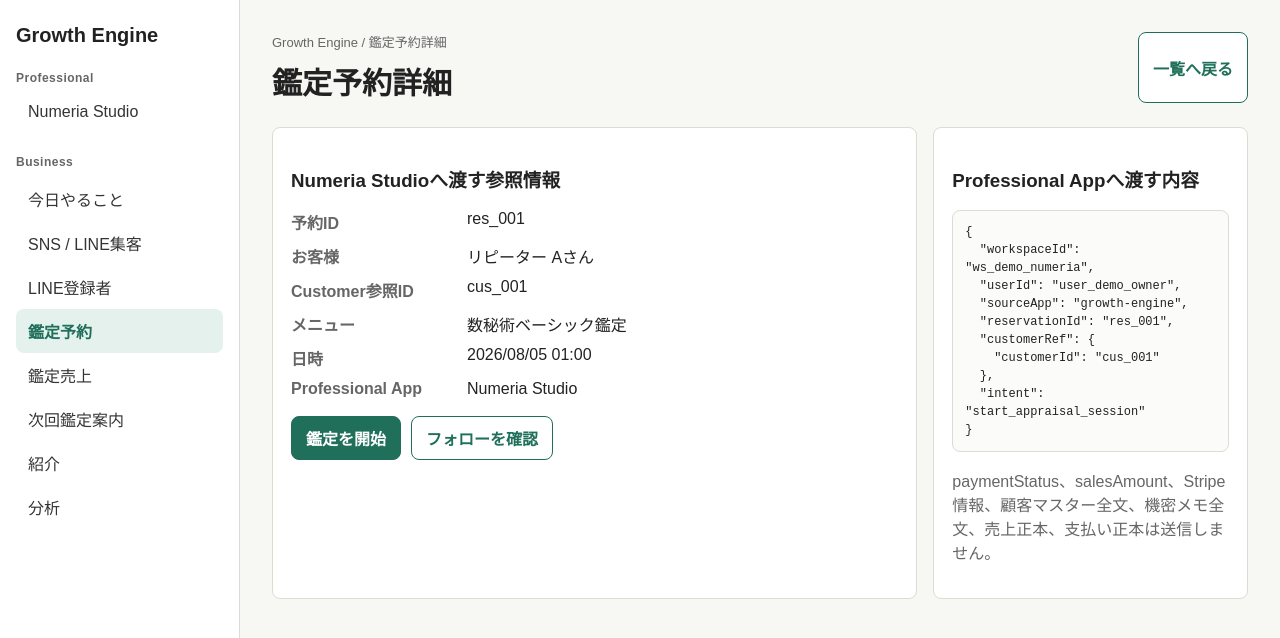
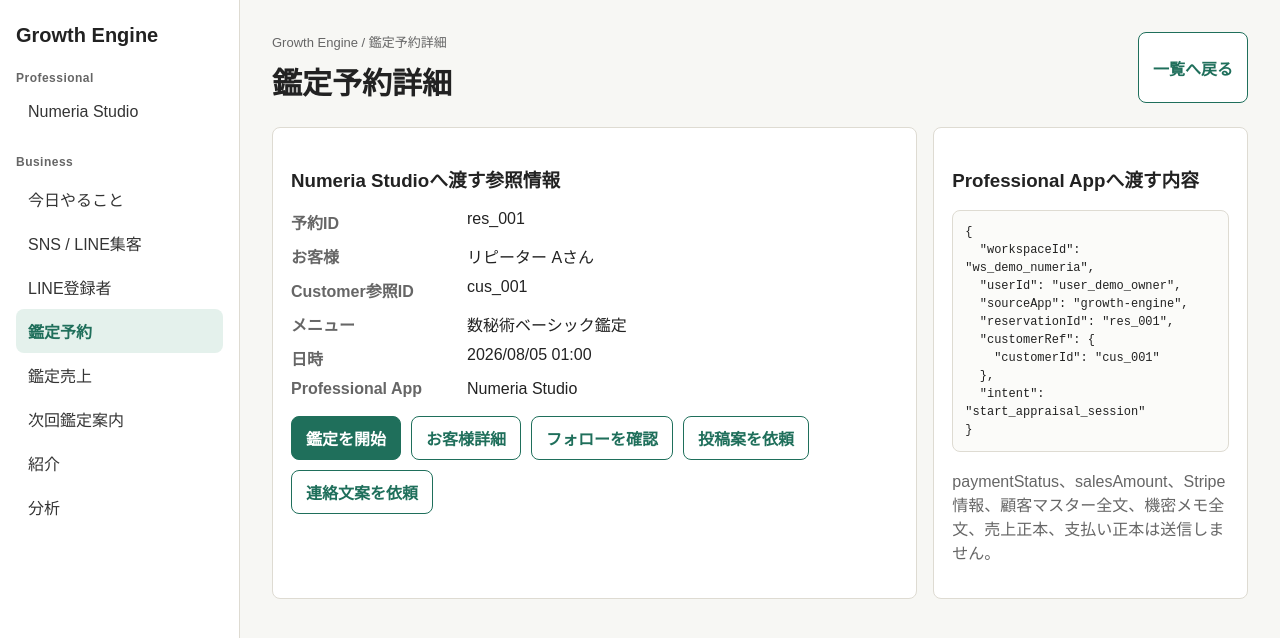
Before and after one commit to karukimori-wq/Growth-Engine, a Next.js app: page /app/business/reservations/res_001 in a window 1280 px wide. Shown: the top 638 px of the page. Built offline with nearby package versions, Linux system fonts and the light colour scheme.

Commit message:
Build out Growth Engine core screens

```diff
--- a/src/app/app/business/reservations/[reservationId]/page.tsx
+++ b/src/app/app/business/reservations/[reservationId]/page.tsx
@@ -94,7 +94,24 @@
             </dl>
             <div className="action-row">
               <a className="button" href={actionHref}>{businessAction.label}</a>
+              {reservation.customerId ? (
+                <a className="button secondary" href={`/app/business/customers/${reservation.customerId}`}>
+                  お客様詳細
+                </a>
+              ) : null}
               <a className="button secondary" href={`/app/business/followups/${mvpFollowupContext.followupId}`}>フォローを確認</a>
+              <a
+                className="button secondary"
+                href={`/app/business/post-draft-briefs/new?followupId=${mvpFollowupContext.followupId}&reservationId=${reservation.id}&customerId=${customerId}`}
+              >
+                投稿案を依頼
+              </a>
+              <a
+                className="button secondary"
+                href={`/app/business/message-draft-briefs/new?followupId=${mvpFollowupContext.followupId}&reservationId=${reservation.id}&customerId=${customerId}`}
+              >
+                連絡文案を依頼
+              </a>
             </div>
           </div>
 
```
